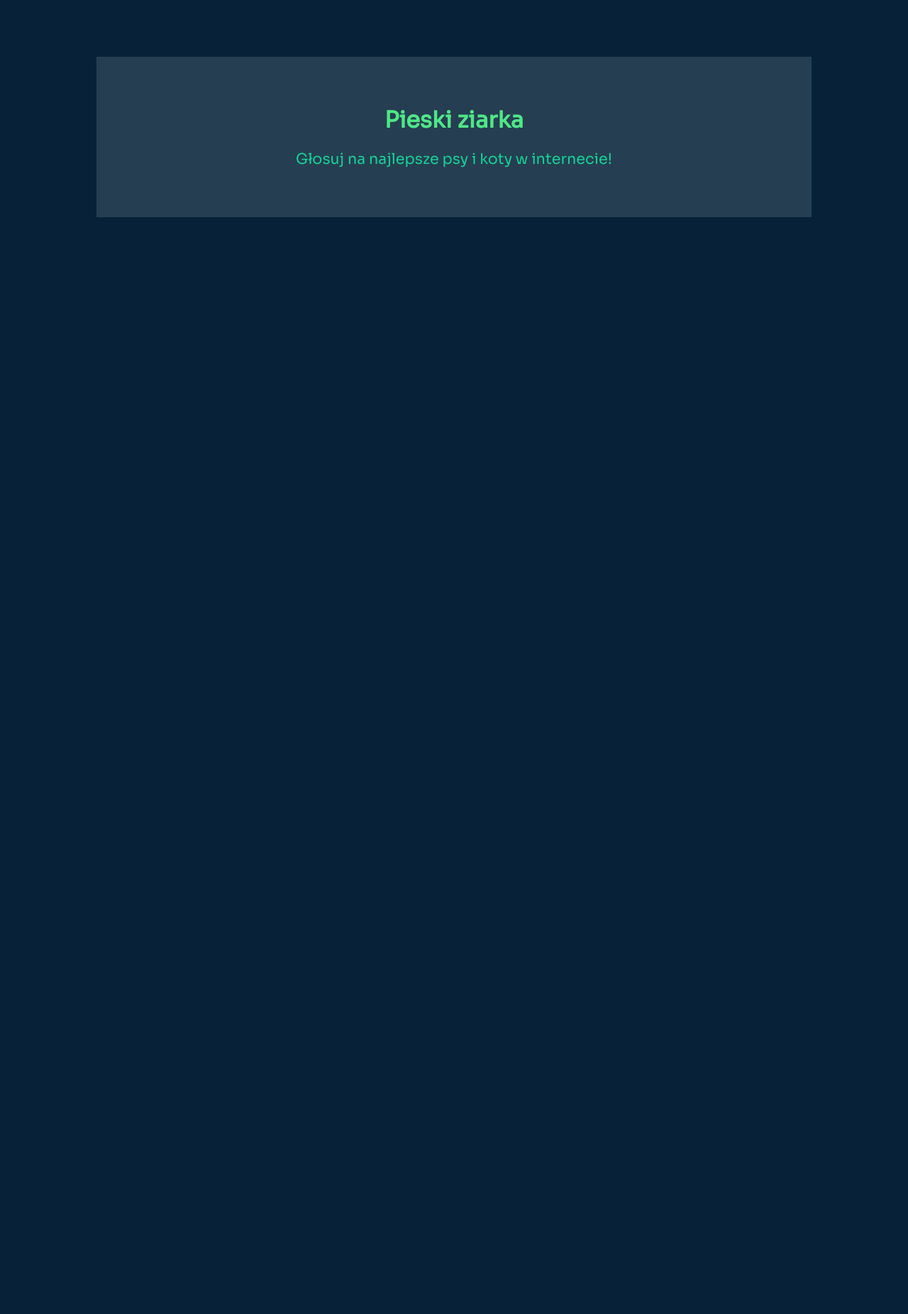
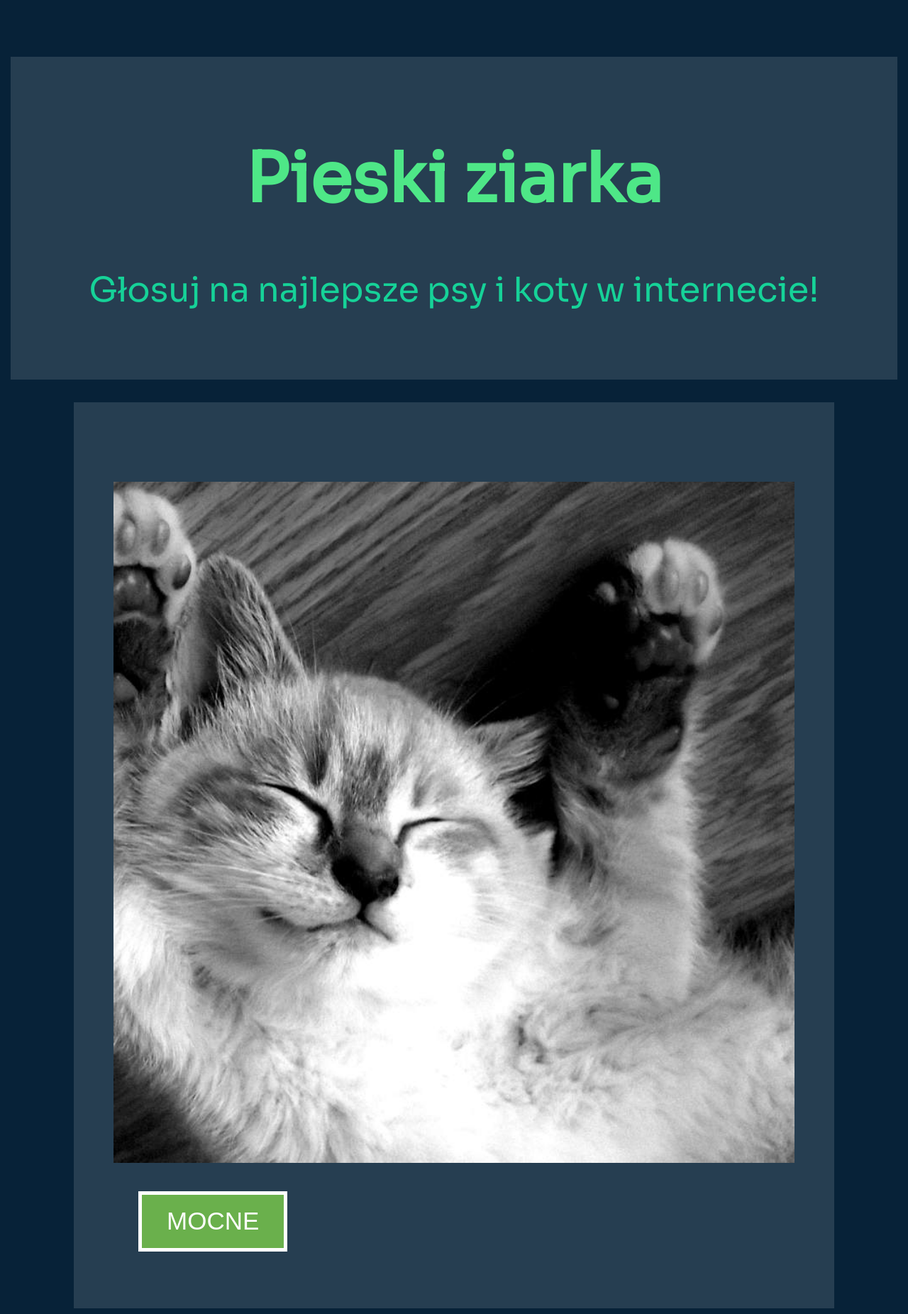
Before and after one commit to KRXXX/strona001, a plain HTML site: page index.html in a window 1280 px wide. Shown: the whole page at 71% size. Before the commit the page ends 800 px from the top, so only its background shows below. Drawn offline with Linux system fonts and the light colour scheme.

Commit message:
lyzka 3 - nowy design postu, daje mocne

```diff
--- a/index.css
+++ b/index.css
@@ -12,7 +12,7 @@ body
 header h1
 {
     color: #4EE787;
-    font-size: 200%;
+    font-size: 6rem;
 }
 
 
@@ -22,13 +22,13 @@ header
     background-color: #263E51;
     padding-top: 3em;
     padding-bottom: 3em;
-    padding-right: 1.5em;
-    padding-left: 1.5em;
+    padding-right: 3.5em;
+    padding-left: 3.5em;
     margin-left: auto;
     margin-right: auto;
     margin-top: 5em;
-    width: 80%;
-    max-width: 960px;
+    width: 90%;
+    max-width: 1200px;
     text-align: center;
 }
 
@@ -37,7 +37,7 @@ header
 header p
 {
     color: #16D298;
-    font-size: 130%;
+    font-size: 3rem;
 }
 
 
@@ -48,7 +48,6 @@ header p
     margin-left: auto;
     margin-right: auto;
     margin-top: 2em;
-    text-align: center;
     background-color: #263E51;
     padding-top: 7em;
     padding-bottom: 5em;
@@ -59,13 +58,30 @@ header p
 .post img
 {
     margin-top: auto;
-    width: 90%;
+    width: 100%;
 }
 
-#przycisk
+
+.post .mocne
 {
     margin-top: 1em;
     margin-bottom: auto;
-    margin-left: -46em;
+    margin-left: 1em;
     /*display: block;*/
+    padding-left: 1em;
+    padding-right: 1em;
+    padding-top: 0.5em;
+    padding-bottom: 0.5em;
+    background-color: #6ab04c;
+    color: white;
+    font-size: 35px;
+    border-color: white;
+    border-width: 5px;
+    border-style: solid;
 }
+
+
+.post .mocne:hover
+{
+    background-color: #263E51;
+}
--- a/index.html
+++ b/index.html
@@ -20,19 +20,17 @@
 
 
 
-<!--
+
 
     <div class="post">
 
         <img src="p1.jfif" alt="test">
 
-        <div id="przycisk">
-            <button type="submit">MOCNE</button>
-        </div>
+        <button class="mocne"> MOCNE </button>
 
     </div>
 
--->
+
 
 
 
```
